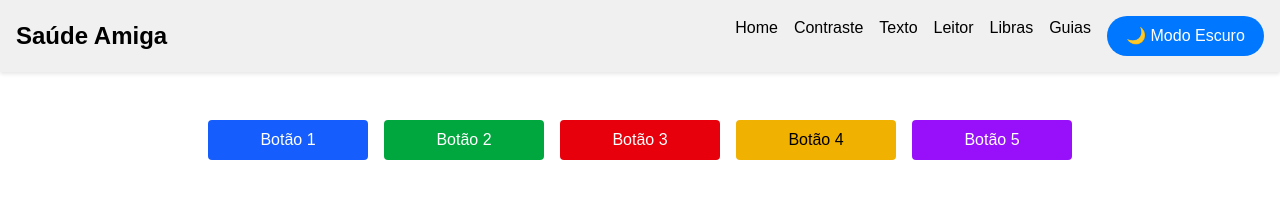
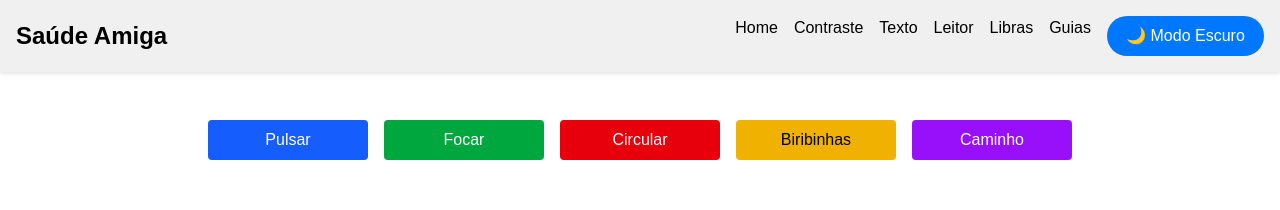
Before and after one commit to saude-amiga/saude-amiga-next, a React (Vite) app: page /guias in a window 1280 px wide. Shown: the top 210 px of the page. Built offline with nearby package versions, Linux system fonts and the light colour scheme.

Commit message:
fix(Guias): nomes dos botões

```diff
--- a/src/routes/Guias/index.tsx
+++ b/src/routes/Guias/index.tsx
@@ -49,19 +49,19 @@ export default function Guias() {
     <div ref={containerRef} className="h-screen flex flex-col relative overflow-hidden">
       <div className="flex flex-col sm:flex-row justify-center items-center gap-4 pt-4">
         <button className={`${botaoBase} bg-blue-600 text-white`} onClick={() => setMostrarPing(true)}>
-          Botão 1
+          Pulsar
         </button>
         <button className={`${botaoBase} bg-green-600 text-white`} onClick={() => setMostrarBlur(true)}>
-          Botão 2
+          Focar
         </button>
         <button className={`${botaoBase} bg-red-600 text-white`} onClick={() => setMostrarBorda(true)}>
-          Botão 3
+          Circular
         </button>
         <button className={`${botaoBase} bg-yellow-500 text-black`} onClick={() => setMostrarExplosao(true)}>
-          Botão 4
+          Biribinhas
         </button>
         <button ref={botao5Ref} className={`${botaoBase} bg-purple-600 text-white`} onClick={iniciarCaminho}>
-          Botão 5
+          Caminho
         </button>
       </div>
 
```
